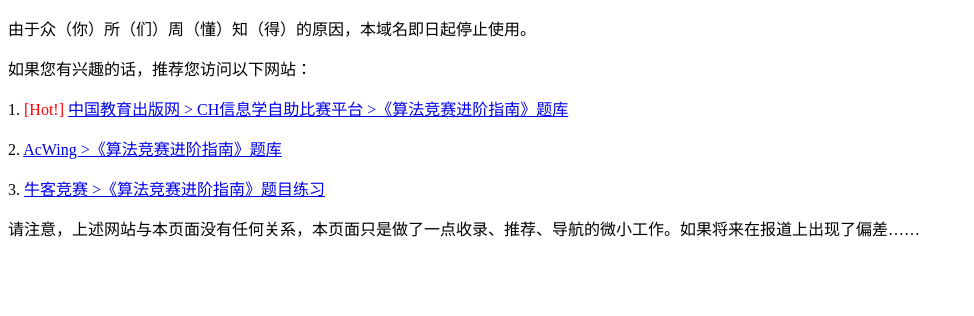
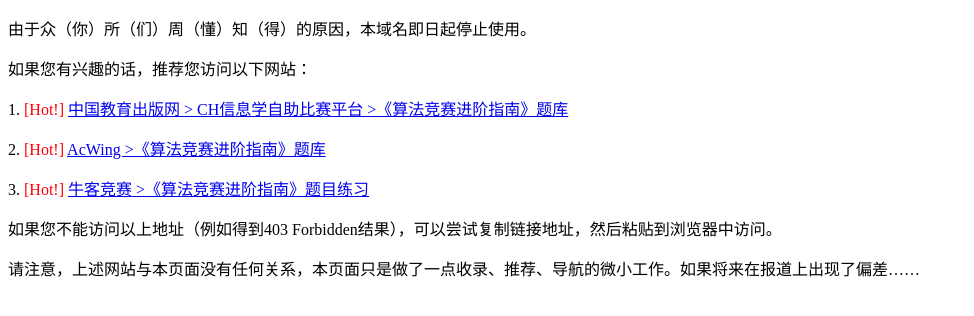
Before and after one commit to lydrainbowcat/directors, a Flask app: template simple_servers/templates/ch.html in a window 1280 px wide. Shown: the top 316 px of the page, without its empty margins (0-974 px from the left). Run offline with Flask 2, Linux system fonts and the light colour scheme; the template is opened without the code that fills it, so the values that code supplies are empty.

Commit message:
more timps in ch template

```diff
--- a/simple_servers/templates/ch.html
+++ b/simple_servers/templates/ch.html
@@ -6,6 +6,7 @@
 <p>由于众（你）所（们）周（懂）知（得）的原因，本域名即日起停止使用。</p>
 <p>如果您有兴趣的话，推荐您访问以下网站：</p>
 <p>1. <span style="color:red">[Hot!]</span> <a href="http://noi-test.zzstep.com/contest?type=1" rel="noreferrer">中国教育出版网 > CH信息学自助比赛平台 >《算法竞赛进阶指南》题库</a></p>
-<p>2. <a href="https://www.acwing.com/problem/search/1/?csrfmiddlewaretoken=lFgTN3OZ7aYrKmiuFhpRMJFUdT195aJFRYRyPztGFCNy2g0bUB1aN1fJx1E0RyEs&search_content=%E7%AE%97%E6%B3%95%E7%AB%9E%E8%B5%9B%E8%BF%9B%E9%98%B6%E6%8C%87%E5%8D%97">AcWing >《算法竞赛进阶指南》题库</a></p>
-<p>3. <a href="https://ac.nowcoder.com/acm/archive/oi-advance/problem">牛客竞赛 >《算法竞赛进阶指南》题目练习</a></p>
+<p>2. <span style="color:red">[Hot!]</span> <a href="https://www.acwing.com/problem/search/1/?csrfmiddlewaretoken=lFgTN3OZ7aYrKmiuFhpRMJFUdT195aJFRYRyPztGFCNy2g0bUB1aN1fJx1E0RyEs&search_content=%E7%AE%97%E6%B3%95%E7%AB%9E%E8%B5%9B%E8%BF%9B%E9%98%B6%E6%8C%87%E5%8D%97">AcWing >《算法竞赛进阶指南》题库</a></p>
+<p>3. <span style="color:red">[Hot!]</span> <a href="https://ac.nowcoder.com/acm/archive/oi-advance/problem">牛客竞赛 >《算法竞赛进阶指南》题目练习</a></p>
+<p>如果您不能访问以上地址（例如得到403 Forbidden结果），可以尝试复制链接地址，然后粘贴到浏览器中访问。</p>
 <p>请注意，上述网站与本页面没有任何关系，本页面只是做了一点收录、推荐、导航的微小工作。如果将来在报道上出现了偏差……</p>
```
